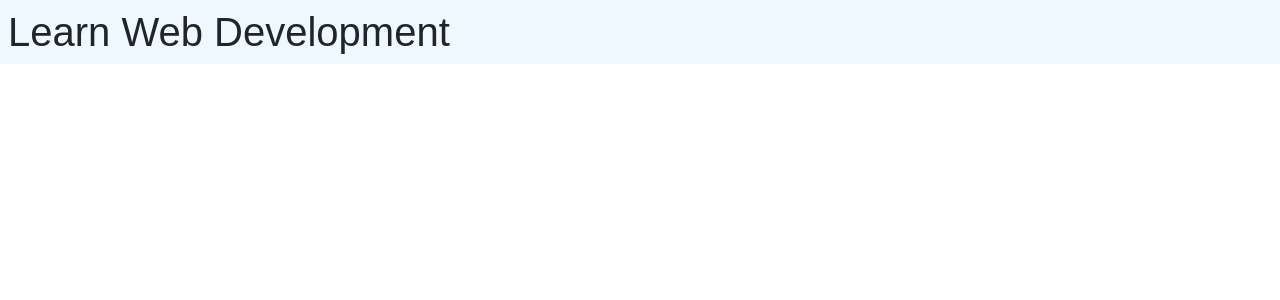
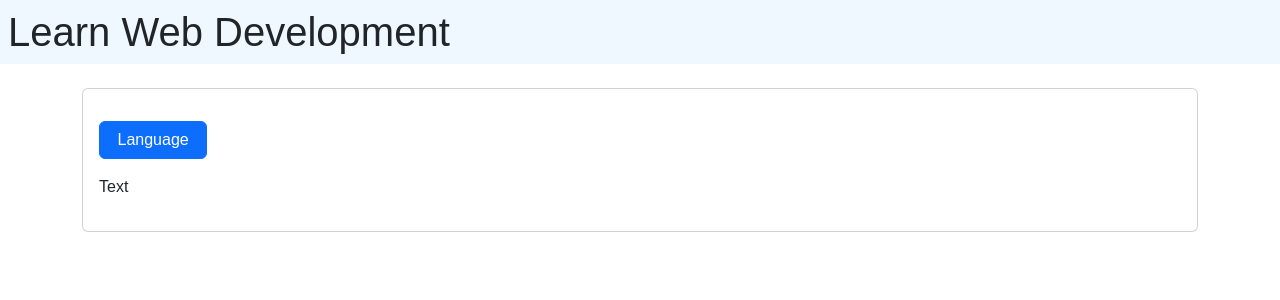
Before and after one commit to NicholasLupo/react-use-state, a React (Vite) app: page / in a window 1280 px wide. Shown: the top 300 px of the page. Built offline with nearby package versions, Linux system fonts and the light colour scheme.

Commit message:
add CardComponent, update AppHeader and AppMain with styles

```diff
--- a/src/components/AppHeader.jsx
+++ b/src/components/AppHeader.jsx
@@ -4,7 +4,7 @@ export default function AppHeader() {
 
     return (
 
-        <header>
+        <header className="mb-4">
             <h1> Learn Web Development </h1>
         </header>
 
--- a/src/components/AppMain.jsx
+++ b/src/components/AppMain.jsx
@@ -1,9 +1,13 @@
+import CardComponent from "./CardComponent";
+
 export default function AppMain() {
 
 
     return (
 
-        <main></main>
+        <main>
+            <CardComponent />
+        </main>
 
     )
 }
--- /dev/null
+++ b/src/components/CardComponent.jsx
@@ -0,0 +1,15 @@
+export default function CardComponent() {
+
+
+
+    return (
+
+        <div className="container">
+            <div className="card p-3">
+                <button className="btn btn-primary"> Language </button>
+                <p> Text </p>
+            </div>
+        </div>
+
+    )
+}
--- a/src/index.css
+++ b/src/index.css
@@ -23,4 +23,15 @@ body {
     }
 
   }
+
+  main {
+
+    button {
+
+      width: 10%;
+      margin: 1rem 0;
+
+    }
+
+  }
 }
```
